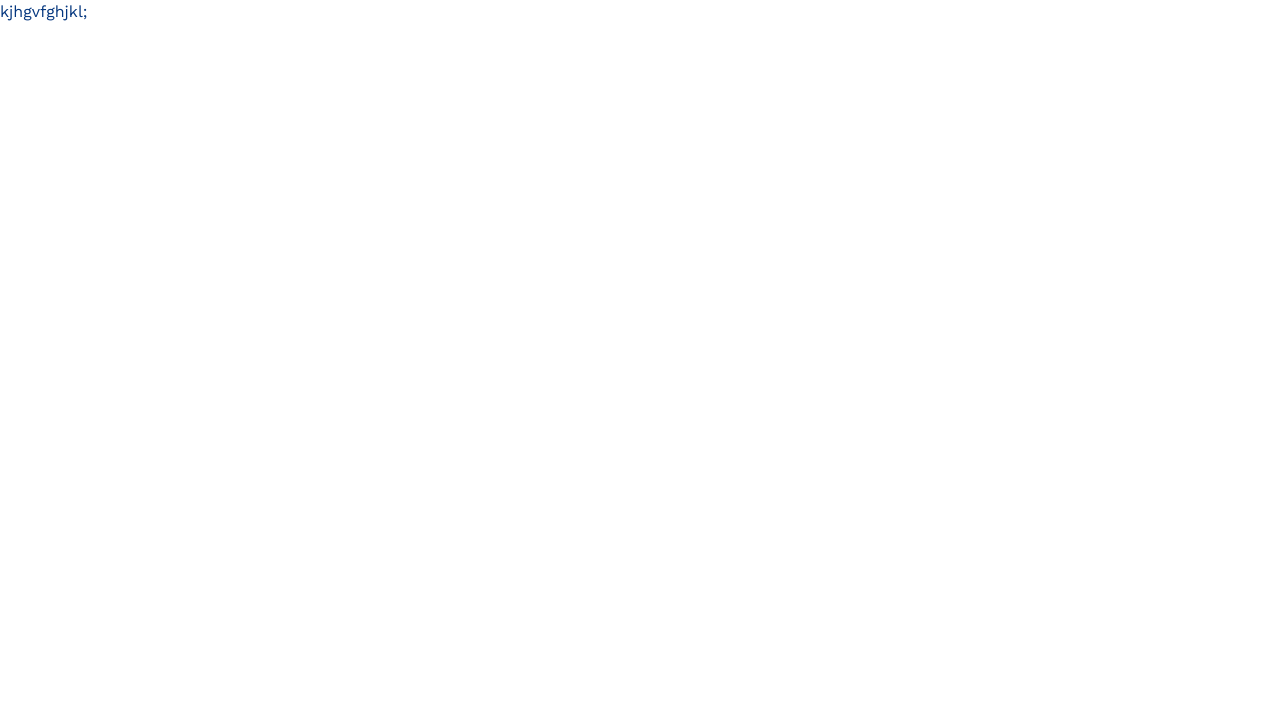
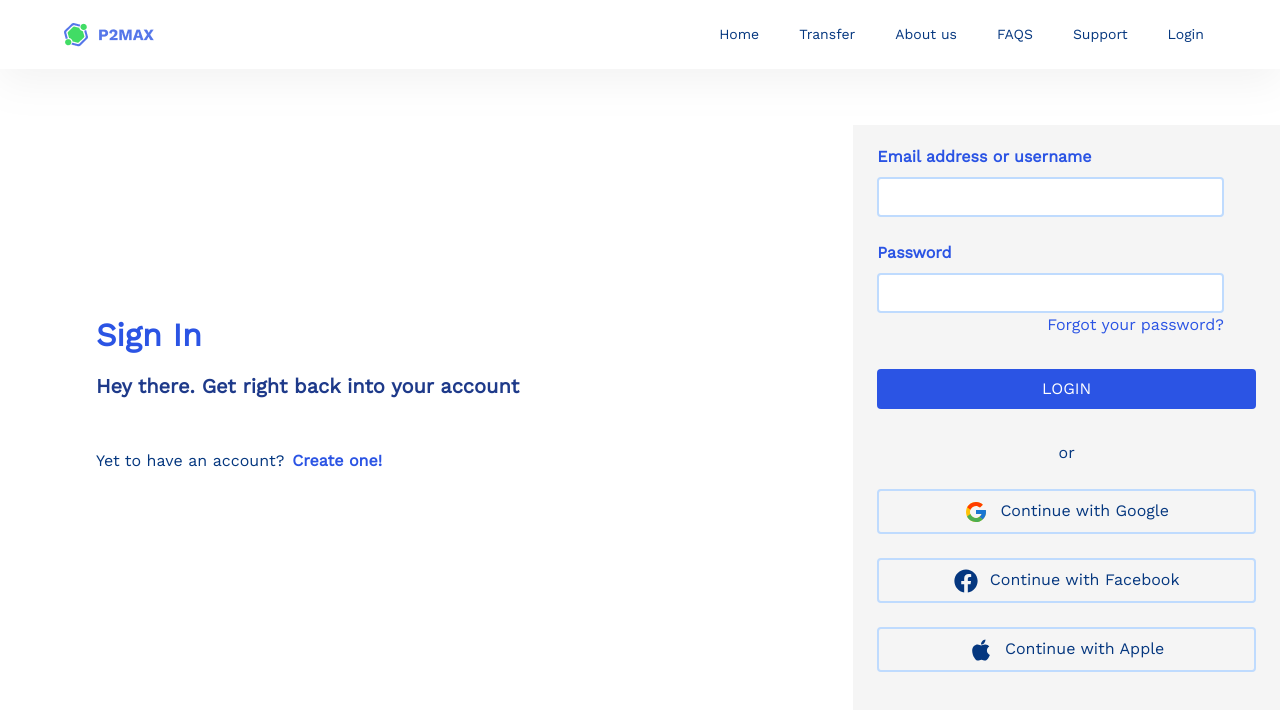
Before and after one commit to Team-Zoldyck/P2MAX, a React (Create React App) app in the folder frontend/: page /login in a window 1280 px wide. Shown: the top 710 px of the page. Built offline with nearby package versions, Linux system fonts and the light colour scheme.

Commit message:
attempt 1: login page

```diff
--- a/frontend/package.json
+++ b/frontend/package.json
@@ -9,6 +9,7 @@
     "@testing-library/user-event": "^13.5.0",
     "react": "^17.0.2",
     "react-dom": "^17.0.2",
+    "react-icons": "^4.4.0",
     "react-router": "^6.3.0",
     "react-router-dom": "^6.3.0",
     "react-scripts": "5.0.0",
--- a/frontend/src/components/Navbar.jsx
+++ b/frontend/src/components/Navbar.jsx
@@ -50,7 +50,7 @@ const Navbar = () => {
               </a>
 
               <a
-                href="/"
+                href="/Login"
                 className=" hover:bg-gray-700 hover:text-white px-3 py-2 rounded-md text-sm font-medium"
               >
                 Login
--- a/frontend/src/pages/Login.jsx
+++ b/frontend/src/pages/Login.jsx
@@ -1,13 +1,71 @@
 import React from "react";
+import Navbar from "../components/Navbar";
+import { FcGoogle } from "react-icons/fc";
+import { FaFacebook, FaApple} from 'react-icons/fa'
 const Login =()=>{
 return(
-    <main>
-    <div  class="container mx-auto">
-        <div>
-<h4>kjhgvfghjkl;</h4>
-        </div>
-    </div>
-    </main>
+    <>
+        <Navbar />
+        <main>
+            <div  className="container mx-auto lg:my-14 flex lg:flex-row flex-col justify-between">
+                <div className="my-24 ">
+                    <div className="lg:p-24 pl-4">
+                        <h2 className="mb-4 font-bold text-3xl text-secondary">Sign In</h2>
+                        <p className="text-xl text-blue-900 font-bold">Hey there. Get right back into your account</p>
+                        <p className="my-12">
+                        Yet to have an account?
+                        <span className=" ml-2">
+                        <a href="home" className="font-bold text-secondary hover:underline decoration-2">Create one!</a>
+                        </span>
+                        </p>
+                    </div>
+                </div> {/* end of line:14 div */}
+                <div className="bg-neutral-100 lg:w-1/3">
+                    <div className="px-6 py-2 mx-auto my-3">
+                        <form action="index.html" method="post">
+                            <label htmlFor="name" className="block mb-2 text-secondary font-semibold">Email address or username</label>
+                            <input type="text" className="w-11/12 h-10 rounded bg-white-600 border-2 border-blue-200 hover:shadow-md hover:shadow-blue-600" name="username"></input>
+                            <label htmlFor="password" className="block mt-6 mb-2 text-secondary font-semibold">Password</label>
+                            <input type="text" className="w-11/12 h-10 rounded bg-white-600 border-2 border-blue-200 hover:shadow-md hover:shadow-blue-600" name="password"></input><br/>
+                            <div className="flex justify-end pr-8 mb-8 ">
+                                <a href="#" className="text-secondary hover:underline decoration-2">Forgot your password?</a>
+
+                            </div>
+                            <div className="flex justify-center  mb-8 ">
+                                <button type="submit" className="py-2 rounded bg-secondary text-white w-10/12 lg:w-full">LOGIN</button>
+
+                            </div>
+
+                            {/* Alternative logins */}
+
+                            <div className="flex justify-center mb-6">
+                                <p>or</p>
+                            </div>
+
+                            <div className="mb-8 flex flex-col gap-y-6">
+                                <button type="submit" className="text-center   md:text-md py-2 border-2 border-blue-200 rounded hover:shadow-lg hover:shadow-blue-600 mx-auto w-10/12 lg:w-full">
+                                        <FcGoogle className="inline w-6 h-fit mr-3 "/>Continue with Google
+                                </button>
+
+                                <button type="submit" className="text-center  md:text-md py-2 border-2 border-blue-200 rounded hover:shadow-lg hover:shadow-blue-600 mx-auto w-10/12 lg:w-full">
+                                        <FaFacebook className="inline w-5 md:w-6 h-fit mr-3"/>Continue with Facebook
+                                </button>
+
+                                <button type="submit" className="text-center  md:text-md py-2 border-2 border-blue-200 rounded hover:shadow-lg hover:shadow-blue-600 mx-auto w-10/12 lg:w-full">
+                                        <FaApple className="inline w-5 md:w-6 h-fit mr-3"/>Continue with Apple
+                                </button>
+
+                            </div>
+
+
+                        </form>
+                    </div>
+                </div> {/* end of line:26 div  */}
+
+            </div> {/* end of container mx-auto */}
+        </main>
+    </>
 )
 }
 export default Login;
+//,<
--- a/frontend/tailwind.config.js
+++ b/frontend/tailwind.config.js
@@ -20,6 +20,18 @@ module.exports = {
       },
     },
     fontSize: {
+      'xs': '.75rem',
+      'sm': '.875rem',
+      'tiny': '.875rem',
+      'base': '1rem',
+      'lg': '1.125rem',
+      'xl': '1.25rem',
+      '2xl': '1.5rem',
+      // '3xl': '1.875rem',
+      '4xl': '2.25rem',
+      '5xl': '3rem',
+      '6xl': '4rem',
+      '7xl': '5rem',
       "3xl": [
         "32px",
         {
```
Also changed, not shown: 1 other file (tests, documents, lock files or other folders).
